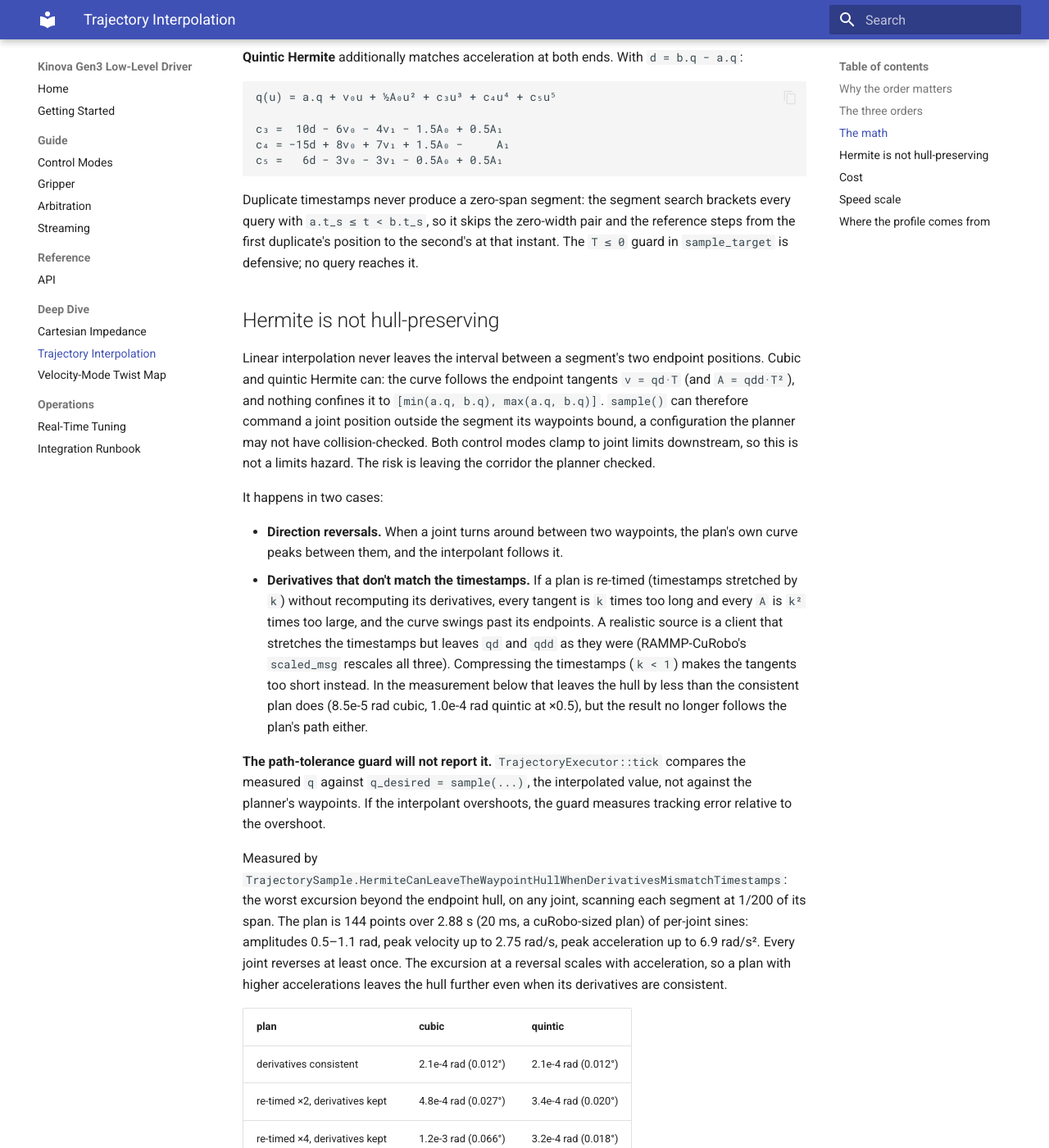
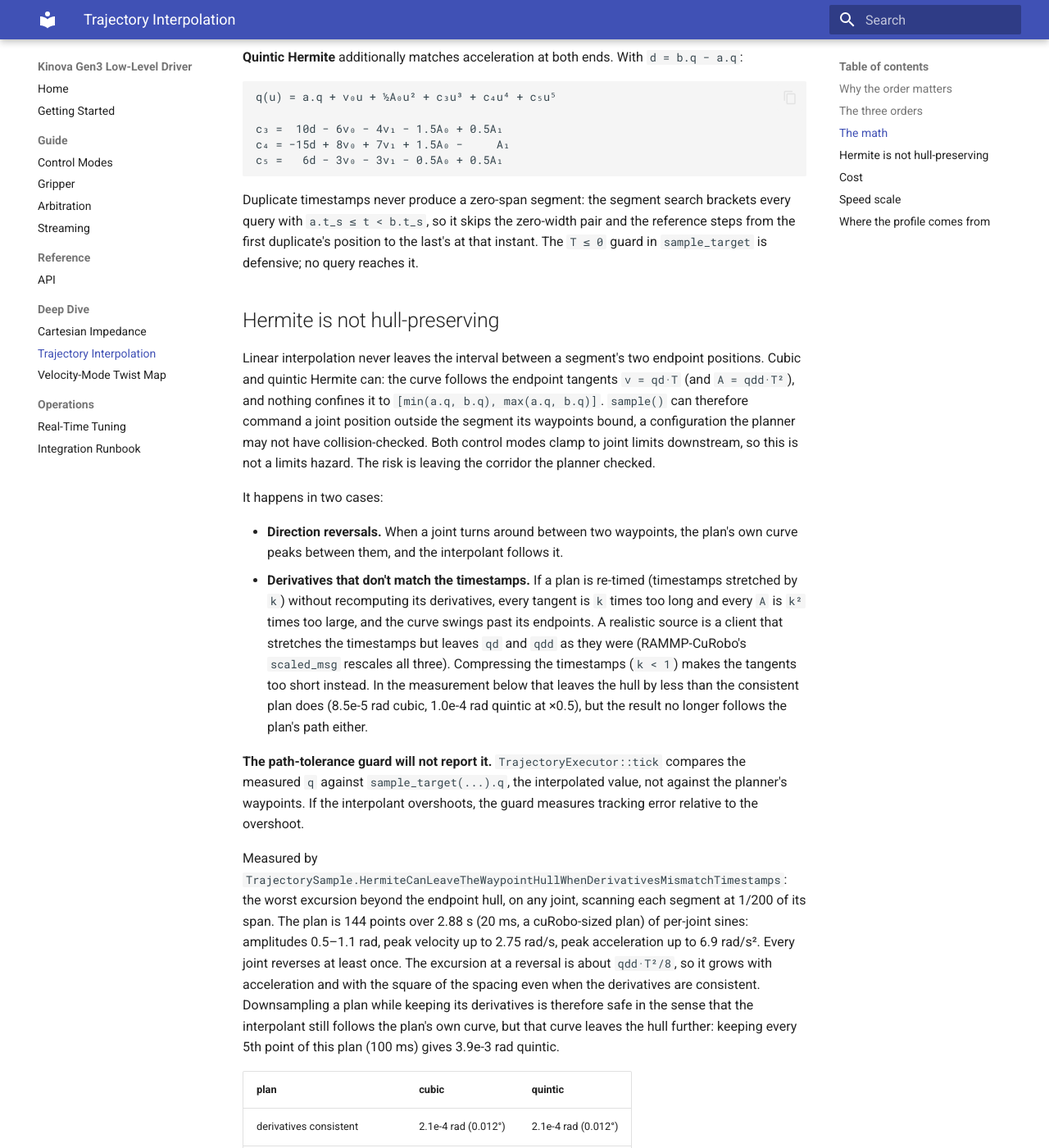
Before and after one commit to rammp-org/kinova-gen3-driver, an MkDocs documentation site: the page built from docs/deep-dive/trajectory-interpolation.md, in a window 1280 px wide and 1400 px high, scrolled down 1695 px. Shown: the whole window at 82% size. Built offline with MkDocs 1.6.1 and Material for MkDocs 9.7.7, drawn with Linux system fonts in a browser that asks for light colours.

Commit message:
Second review: tiny-span qdd precision, downsampling, wording
Correct the 1 ns comment: quintic qdd is rounding-dominated below
~10 ns (~80 rad/s^2 off at 1 ns) and inf/NaN only once span*span
underflows (~2e-162 s). The doc now gives the qdd*T^2/8 reversal
excursion and a downsampled row, which the hull test prints. Add
failure context to the C2 loop's position/velocity checks; minor
wording and wrap fixes.

Co-Authored-By: Claude Opus 5.5 <noreply@anthropic.com>
Claude-Session: https://claude.ai/code/session_01QoDtVrG1ZaXYaCgEqxwvuy

```diff
--- a/docs/deep-dive/trajectory-interpolation.md
+++ b/docs/deep-dive/trajectory-interpolation.md
@@ -83,7 +83,7 @@ c₅ =   6d − 3v₀ − 3v₁ − 0.5A₀ + 0.5A₁
 Duplicate timestamps never produce a zero-span segment: the segment search
 brackets every query with `a.t_s ≤ t < b.t_s`, so it skips the zero-width
 pair and the reference steps from the first duplicate's position to the
-second's at that instant. The `T ≤ 0` guard in `sample_target` is defensive;
+last's at that instant. The `T ≤ 0` guard in `sample_target` is defensive;
 no query reaches it.
 
 ## Hermite is not hull-preserving
@@ -106,13 +106,13 @@ It happens in two cases:
   tangent is `k` times too long and every `A` is `k²` times too large, and
   the curve swings past its endpoints. A realistic source is a client that
   stretches the timestamps but leaves `qd` and `qdd` as they were
-  (RAMMP-CuRobo's `scaled_msg` rescales all three). Compressing the timestamps (`k < 1`) makes the tangents
-  too short instead. In the measurement below that leaves the hull by less
+  (RAMMP-CuRobo's `scaled_msg` rescales all three). Compressing the
+  timestamps (`k < 1`) makes the tangents too short instead. In the measurement below that leaves the hull by less
   than the consistent plan does (8.5e-5 rad cubic, 1.0e-4 rad quintic at
   ×0.5), but the result no longer follows the plan's path either.
 
 **The path-tolerance guard will not report it.** `TrajectoryExecutor::tick`
-compares the measured `q` against `q_desired = sample(...)`, the interpolated
+compares the measured `q` against `sample_target(...).q`, the interpolated
 value, not against the planner's waypoints. If the interpolant overshoots, the
 guard measures tracking error relative to the overshoot.
 
@@ -122,9 +122,12 @@ the worst excursion beyond the endpoint hull, on any joint, scanning each
 segment at 1/200 of its span. The plan is 144 points over 2.88 s (20 ms, a
 cuRobo-sized plan) of per-joint sines: amplitudes 0.5–1.1 rad, peak
 velocity up to 2.75 rad/s, peak acceleration up to 6.9 rad/s². Every joint
-reverses at least once. The excursion at a reversal scales with
-acceleration, so a plan with higher accelerations leaves the hull further
-even when its derivatives are consistent.
+reverses at least once. The excursion at a reversal is about
+`qdd·T²/8`, so it grows with acceleration and with the square of the
+spacing even when the derivatives are consistent. Downsampling a plan while
+keeping its derivatives is therefore safe in the sense that the interpolant
+still follows the plan's own curve, but that curve leaves the hull further:
+keeping every 5th point of this plan (100 ms) gives 3.9e-3 rad quintic.
 
 | plan | cubic | quintic |
 | --- | --- | --- |
```
Also changed, not shown: 1 other file.
